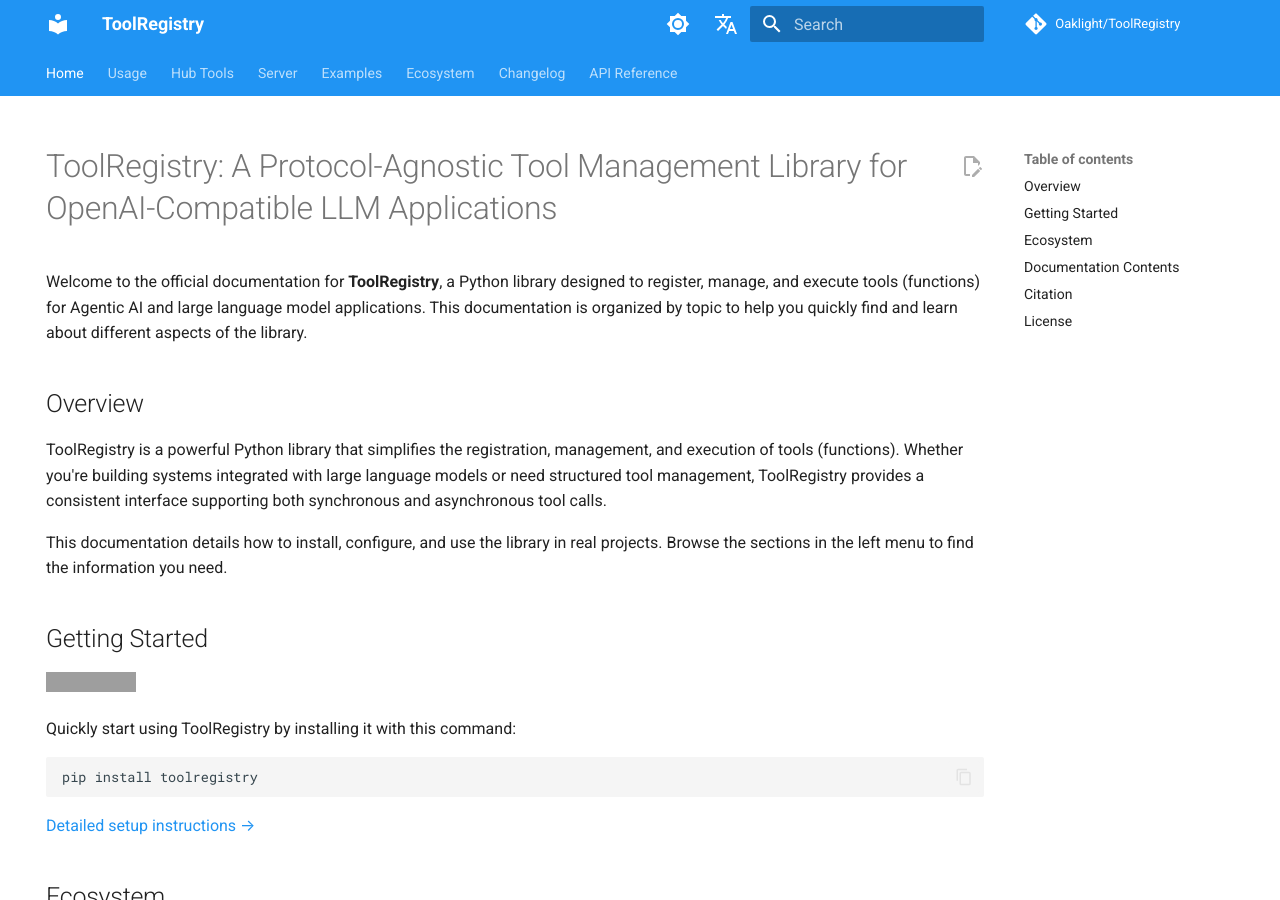
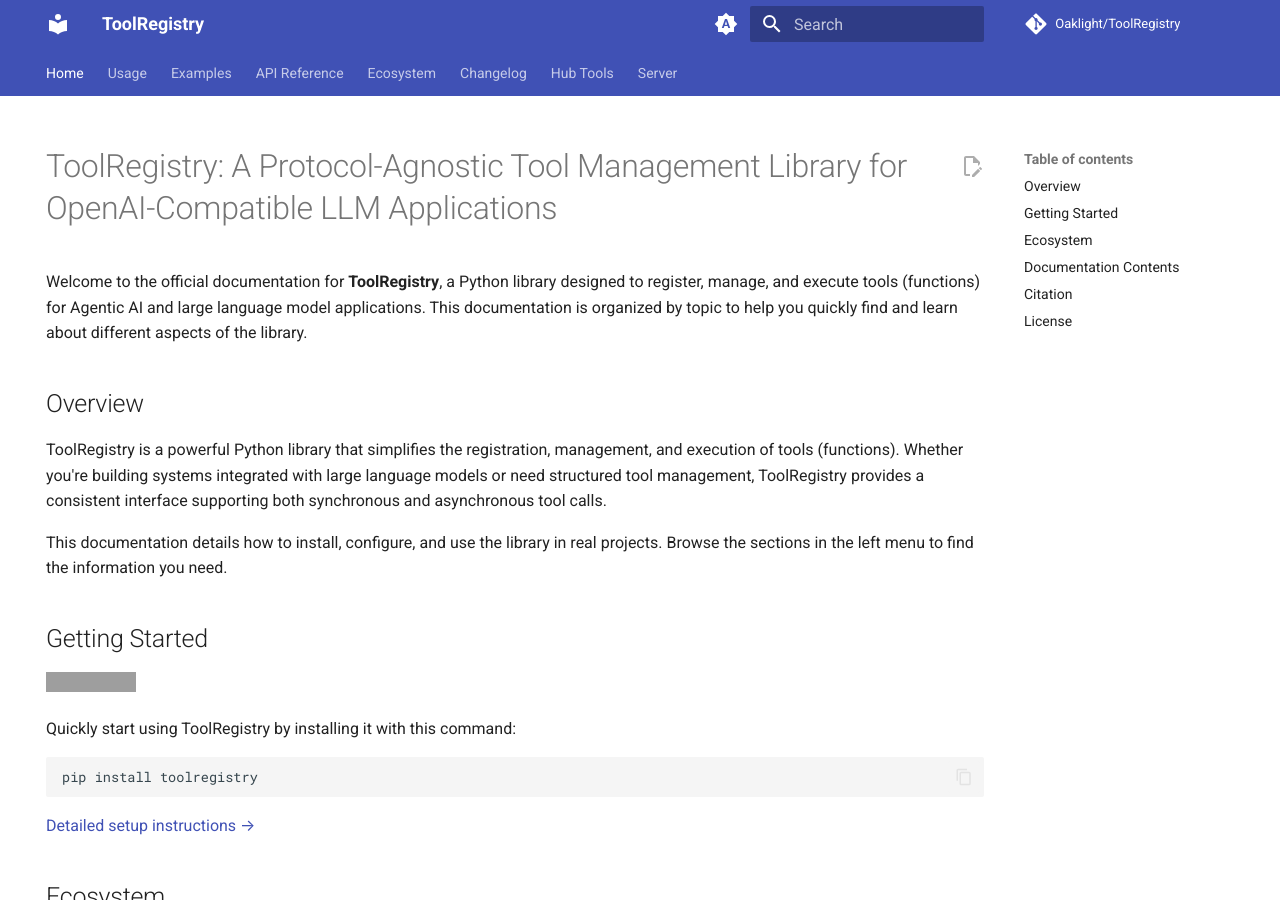
Before and after one commit to Oaklight/ToolRegistry, an MkDocs documentation site: the page built from docs/index.md, in a window 1280 px wide and 900 px high. Built offline with MkDocs 1.6.1 and Material for MkDocs 9.7.7, drawn with Linux system fonts in a browser that asks for light colours; comment, search, counter and statistics services are not loaded; some of the changed text lies outside the part shown; grey boxes are pictures that could not be loaded.

Commit message:
docs(en): standardize mkdocs.yml configuration
Unify theme, features, plugins, extensions, metadata, and nav
ordering to be consistent across all ToolRegistry ecosystem projects.

```diff
--- a/mkdocs.yml
+++ b/mkdocs.yml
@@ -2,47 +2,43 @@
 site_description: A Protocol-Agnostic Tool Management Library for OpenAI-Compatible LLM Applications
 site_author: Peng Ding
 site_url: https://toolregistry.readthedocs.io/
-
 repo_name: Oaklight/ToolRegistry
 repo_url: https://github.com/Oaklight/ToolRegistry
-edit_uri: edit/master/docs/
+copyright: Copyright &copy; 2024 Peng Ding
 
 theme:
   name: material
+  language: en
   palette:
-    - scheme: default
-      primary: blue
-      accent: blue
+    - media: "(prefers-color-scheme)"
+      toggle:
+        icon: material/brightness-auto
+        name: Switch to light mode
+    - media: "(prefers-color-scheme: light)"
+      scheme: default
       toggle:
         icon: material/brightness-7
         name: Switch to dark mode
-    - scheme: slate
-      primary: blue
-      accent: blue
+    - media: "(prefers-color-scheme: dark)"
+      scheme: slate
       toggle:
         icon: material/brightness-4
-        name: Switch to light mode
+        name: Switch to system preference
   features:
     - navigation.tabs
     - navigation.sections
     - navigation.expand
     - navigation.top
+    - navigation.indexes
     - search.highlight
     - search.share
+    - search.suggest
     - content.code.copy
     - content.action.edit
 
-extra:
-  alternate:
-    - name: English
-      link: /en/
-      lang: en
-    - name: 中文
-      link: /zh-cn/
-      lang: zh
-
 plugins:
-  - search
+  - search:
+      separator: '[\s\-,:!=\[\]()"`/]+|\.(?!\d)|&[lg]t;|(?!\b)(?=[A-Z][a-z])'
   - mkdocstrings:
       handlers:
         python:
@@ -66,6 +62,8 @@
           format: !!python/name:pymdownx.superfences.fence_code_format
   - pymdownx.highlight:
       anchor_linenums: true
+      line_spans: __span
+      pygments_lang_class: true
   - pymdownx.inlinehilite
   - pymdownx.snippets
   - pymdownx.tabbed:
@@ -74,6 +72,13 @@
   - md_in_html
   - toc:
       permalink: true
+
+extra:
+  social:
+    - icon: fontawesome/brands/github
+      link: https://github.com/Oaklight/ToolRegistry
+    - icon: fontawesome/brands/python
+      link: https://pypi.org/project/toolregistry/
 
 nav:
   - Home: index.md
@@ -93,8 +98,6 @@
       - Providers:
           - OpenAI Chat: usage/providers/openai_chat.md
           - OpenAI Response: usage/providers/openai_response.md
-  - Hub Tools: https://toolregistry-hub.readthedocs.io/
-  - Server: https://toolregistry-server.readthedocs.io/
   - Examples:
       - Overview: examples/index.md
       - Consecutive Tool Calls: examples/consecutive_tool_calls.md
@@ -105,8 +108,6 @@
       - MCP Calculator: examples/mcp_calculator.md
       - MCP Diverse Transport: examples/mcp_diverse_transport.md
       - OpenAPI Calculator: examples/openapi_calculator.md
-  - Ecosystem: ecosystem.md
-  - Changelog: changelog.md
   - API Reference:
       - Overview: api/index.md
       - Core Classes:
@@ -129,3 +130,7 @@
           - LangChain ToolWrapper: api/wrappers/langchain.md
       - Helper Classes: api/helpers.md
       - Types: api/types.md
+  - Ecosystem: ecosystem.md
+  - Changelog: changelog.md
+  - Hub Tools: https://toolregistry-hub.readthedocs.io/
+  - Server: https://toolregistry-server.readthedocs.io/
```
